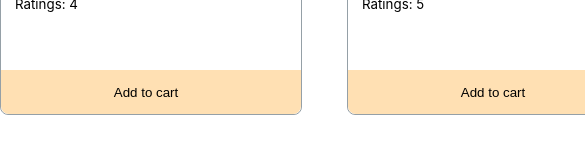
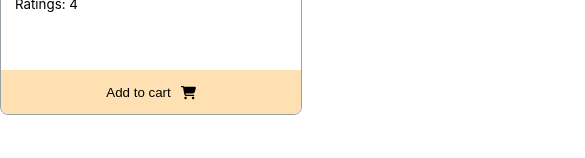
Before and after one commit to Jaman-M/guitar-shop, a React (Create React App) app: page / in a window 390 px wide. Shown: the part 477-635 px from the top of the page, 585 px wide, since content can reach past the window. Built offline with nearby package versions, Linux system fonts and the light colour scheme.

Commit message:
added product name in order list

```diff
--- a/package.json
+++ b/package.json
@@ -3,6 +3,9 @@
   "version": "0.1.0",
   "private": true,
   "dependencies": {
+    "@fortawesome/fontawesome-svg-core": "^6.1.1",
+    "@fortawesome/free-solid-svg-icons": "^6.1.1",
+    "@fortawesome/react-fontawesome": "^0.1.18",
     "@testing-library/jest-dom": "^5.16.3",
     "@testing-library/react": "^12.1.4",
     "@testing-library/user-event": "^13.5.0",
--- a/src/components/Product/Product.js
+++ b/src/components/Product/Product.js
@@ -1,8 +1,11 @@
 import React from 'react';
+import { FontAwesomeIcon } from '@fortawesome/react-fontawesome';
+import { faShoppingCart } from '@fortawesome/free-solid-svg-icons'
 import './Product.css'
 
 const Product = (props) => {
-    // const{handleAddToCart}=props;
+    // const{product,handleAddToCart}=props;
+    console.log(props.product);
     const{name, img, seller, price, ratings} = props.product;
 
     return (
@@ -14,8 +17,9 @@ const Product = (props) => {
             <p><small>Seller: {seller}</small></p>
             <p><small>Ratings: {ratings}</small></p>
             </div>
-            <button onClick={() => props.handleAddToCart(props.product)} className='btn-cart'>
+            <button onClick={() => props.handleAddToCart(name)} className='btn-cart'>
                 <p className='btn-text'>Add to cart</p>
+                <FontAwesomeIcon icon={faShoppingCart}></FontAwesomeIcon>
             </button>
         </div>
 
--- a/src/components/Shop/Shop.css
+++ b/src/components/Shop/Shop.css
@@ -7,3 +7,13 @@
     grid-template-columns: repeat(3, 1fr);
     gap: 45px;
 }
+@media screen and (max-width:600px){
+    .products-container{
+        grid-template-columns: repeat(1, 1fr);
+    }
+    .shop-container{
+        display: grid;
+        grid-template-columns: 1fr 1fr;
+    }
+
+}
--- a/src/components/Shop/Shop.js
+++ b/src/components/Shop/Shop.js
@@ -1,9 +1,12 @@
 import React, { useEffect, useState } from 'react';
+import Cart from '../cart/Cart';
 import Product from '../Product/Product';
 import './Shop.css'
 
 const Shop = () => {
     const [products, setProducts] = useState([]);
+    const [] = useState([]);
+    const[cart,setCart] = useState([]);
     useEffect( () =>{
         fetch('products.json')
         .then(res => res.json ())
@@ -12,6 +15,9 @@ const Shop = () => {
 
     const handleAddToCart = (product) =>{
         console.log(product);
+        const newCart=[...cart,product];
+        setCart(newCart);
+
     }
 
     return (
@@ -27,6 +33,14 @@ const Shop = () => {
             </div>
             <div className="cart-container">
                 <h3>order summary</h3>
+                {
+                    cart.map((product,index) =><Cart
+                    key={index}
+
+                    product={product}
+                    ></Cart>)
+                }
+                {/* <p>Selected Item:{cart.length}</p> */}
             </div>
         </div>
     );
--- /dev/null
+++ b/src/components/cart/Cart.js
@@ -0,0 +1,13 @@
+import React from 'react';
+import './Cart.css'
+
+const Cart = ({product}) => {
+    console.log(product);
+    return (
+        <div>
+            <h4>{product}</h4>
+        </div>
+    );
+};
+
+export default Cart;
```
Also changed, not shown: src/components/cart/Cart.css (added), 2 other files (tests, documents, lock files or other folders).
